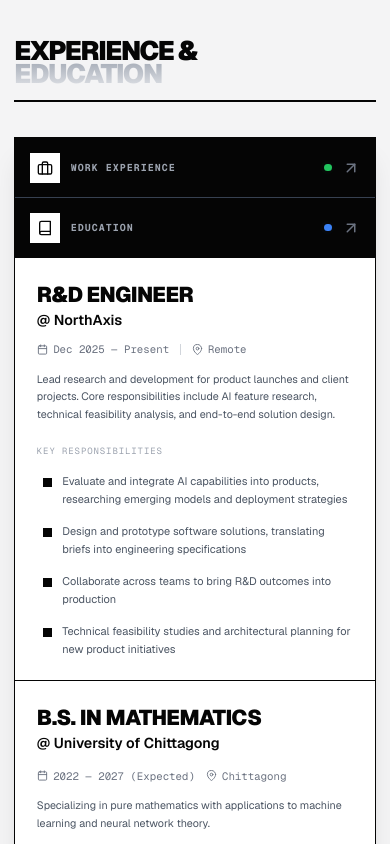
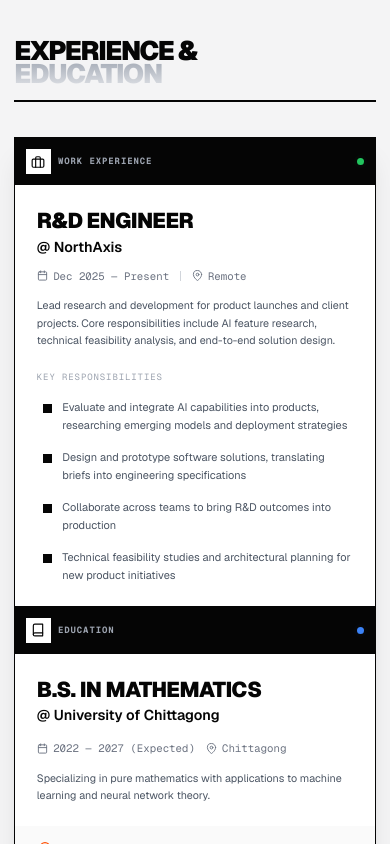
Before and after one commit to ashfinnn/obidur-rahman, a Next.js app: page / in a window 390 px wide. Shown: the part 2520-3364 px from the top of the page. Built offline with nearby package versions, Linux system fonts and the light colour scheme.

Commit message:
feat: add responsive ExperienceSection component with work and education details

```diff
--- a/app/components/sections/ExperienceSection.tsx
+++ b/app/components/sections/ExperienceSection.tsx
@@ -31,16 +31,6 @@ const EDUCATION = {
   location: "Chittagong, Bangladesh",
   period: "2022 — 2027 (Expected)",
   desc: "Specializing in pure mathematics with applications to machine learning and neural network theory.",
-  highlights: [
-    {
-      text: "Best Presenter Award — 24th International Mathematics Conference",
-      isAward: true,
-    },
-    {
-      text: "Coursework: Real Analysis, Linear Algebra, Abstract Algebra, Complex Analysis, Numerical Methods",
-      isAward: false,
-    },
-  ],
   courses: [
     "Real Analysis",
     "Linear Algebra",
@@ -80,69 +70,42 @@ export default function ExperienceSection() {
           />
         </motion.div>
 
-        {/* Main Card */}
+        {/* Card */}
         <div className="border border-[#050505] bg-white shadow-xl">
+          {/*
+            Mobile:  flex-col  → Work (header + content) then Education (header + content)
+            Desktop: grid 12   → side by side, divided by a vertical border
+          */}
+          <div className="flex flex-col lg:grid lg:grid-cols-12">
 
-          {/* Header Bar */}
-          <div className="grid grid-cols-1 lg:grid-cols-12 bg-[#050505] text-white border-b border-[#050505]">
-            <div className="lg:col-span-6 p-4 sm:p-6 border-b lg:border-b-0 lg:border-r border-gray-700 flex items-center justify-between">
-              <div className="flex items-center gap-3">
-                <div className="p-2 bg-white">
-                  <FiBriefcase className="text-[#050505]" size={16} />
+            {/* ── WORK ── */}
+            <motion.div
+              initial={{ opacity: 0 }}
+              whileInView={{ opacity: 1 }}
+              viewport={{ once: true, margin: "-50px" }}
+              transition={fast}
+              className="lg:col-span-6 group hover:bg-[#050505] transition-colors duration-300 cursor-default lg:border-r border-[#050505] border-b lg:border-b-0"
+            >
+              {/* Work header */}
+              <div className="bg-[#050505] text-white p-3 sm:p-6 flex items-center justify-between">
+                <div className="flex items-center gap-2 sm:gap-3">
+                  <div className="p-1.5 sm:p-2 bg-white">
+                    <FiBriefcase className="text-[#050505]" size={14} />
+                  </div>
+                  <span className="font-mono text-[9px] sm:text-xs font-bold uppercase tracking-widest text-gray-400">
+                    Work Experience
+                  </span>
                 </div>
-                <span className="font-mono text-[10px] sm:text-xs font-bold uppercase tracking-widest text-gray-400">
-                  Work Experience
-                </span>
-              </div>
-              <div className="flex items-center gap-3">
                 <div className="flex items-center gap-2">
                   <span className="relative flex h-2 w-2">
                     <span className="animate-ping absolute inline-flex h-full w-full rounded-full bg-green-400 opacity-75" />
                     <span className="relative inline-flex rounded-full h-2 w-2 bg-green-500" />
                   </span>
-                  <span className="font-mono text-[8px] sm:text-[9px] font-bold text-green-400 uppercase tracking-wider hidden sm:inline">
-                    Active
-                  </span>
+                  <FiArrowUpRight className="text-gray-500 hidden sm:block" size={18} />
                 </div>
-                <FiArrowUpRight className="text-gray-500" size={18} />
               </div>
-            </div>
-            <div className="lg:col-span-6 p-4 sm:p-6 flex items-center justify-between">
-              <div className="flex items-center gap-3">
-                <div className="p-2 bg-white">
-                  <FiBook className="text-[#050505]" size={16} />
-                </div>
-                <span className="font-mono text-[10px] sm:text-xs font-bold uppercase tracking-widest text-gray-400">
-                  Education
-                </span>
-              </div>
-              <div className="flex items-center gap-3">
-                <div className="flex items-center gap-2">
-                  <span className="relative flex h-2 w-2">
-                    <span className="animate-ping absolute inline-flex h-full w-full rounded-full bg-blue-400 opacity-75" />
-                    <span className="relative inline-flex rounded-full h-2 w-2 bg-blue-500" />
-                  </span>
-                  <span className="font-mono text-[8px] sm:text-[9px] font-bold text-blue-400 uppercase tracking-wider hidden sm:inline">
-                    Ongoing
-                  </span>
-                </div>
-                <FiArrowUpRight className="text-gray-500" size={18} />
-              </div>
-            </div>
-          </div>
 
-          {/* Content */}
-          <div className="grid grid-cols-1 lg:grid-cols-12 divide-y lg:divide-y-0 lg:divide-x divide-[#050505]">
-
-            {/* ── Work Column ── */}
-            <motion.div
-              initial={{ opacity: 0 }}
-              whileInView={{ opacity: 1 }}
-              viewport={{ once: true, margin: "-50px" }}
-              transition={fast}
-              className="lg:col-span-6 group hover:bg-[#050505] transition-colors duration-300 cursor-default"
-            >
-              {/* Role block */}
+              {/* Work body */}
               <div className="p-6 sm:p-8">
                 <div className="flex flex-col sm:flex-row sm:items-end sm:justify-between gap-3 mb-4">
                   <div>
@@ -153,7 +116,6 @@ export default function ExperienceSection() {
                       @ {WORK.company}
                     </p>
                   </div>
-                  {/* Inline meta pill */}
                   <div className="flex items-center gap-3 shrink-0">
                     <span className="flex items-center gap-1.5 text-xs text-gray-500 group-hover:text-gray-400 transition-colors duration-300 font-mono">
                       <FiCalendar size={11} />
@@ -171,7 +133,6 @@ export default function ExperienceSection() {
                 </p>
               </div>
 
-              {/* Responsibilities block — timeline style */}
               <div className="px-6 sm:px-8 pb-6 sm:pb-8">
                 <span className="font-mono text-[9px] sm:text-[10px] text-gray-400 uppercase tracking-widest block mb-4">
                   Key Responsibilities
@@ -179,7 +140,6 @@ export default function ExperienceSection() {
                 <ul className="space-y-0 ml-3">
                   {WORK.responsibilities.map((item, i) => (
                     <li key={i} className="flex items-start gap-3 pb-4 last:pb-0">
-                      {/* dot — pulled left to sit on the rail */}
                       <div className="shrink-0 -ml-[5px] mt-[5px] w-[9px] h-[9px] bg-[#050505] group-hover:bg-[#FF4D00] transition-colors duration-300" />
                       <span className="text-[11px] sm:text-sm text-gray-600 group-hover:text-gray-300 transition-colors duration-300 leading-relaxed">
                         {item}
@@ -190,7 +150,7 @@ export default function ExperienceSection() {
               </div>
             </motion.div>
 
-            {/* ── Education Column ── */}
+            {/* ── EDUCATION ── */}
             <motion.div
               initial={{ opacity: 0 }}
               whileInView={{ opacity: 1 }}
@@ -198,7 +158,26 @@ export default function ExperienceSection() {
               transition={{ ...fast, delay: 0.1 }}
               className="lg:col-span-6 group hover:bg-[#050505] transition-colors duration-300 cursor-default flex flex-col"
             >
-              {/* Degree block */}
+              {/* Education header */}
+              <div className="bg-[#050505] text-white p-3 sm:p-6 flex items-center justify-between">
+                <div className="flex items-center gap-2 sm:gap-3">
+                  <div className="p-1.5 sm:p-2 bg-white">
+                    <FiBook className="text-[#050505]" size={14} />
+                  </div>
+                  <span className="font-mono text-[9px] sm:text-xs font-bold uppercase tracking-widest text-gray-400">
+                    Education
+                  </span>
+                </div>
+                <div className="flex items-center gap-2">
+                  <span className="relative flex h-2 w-2">
+                    <span className="animate-ping absolute inline-flex h-full w-full rounded-full bg-blue-400 opacity-75" />
+                    <span className="relative inline-flex rounded-full h-2 w-2 bg-blue-500" />
+                  </span>
+                  <FiArrowUpRight className="text-gray-500 hidden sm:block" size={18} />
+                </div>
+              </div>
+
+              {/* Education body */}
               <div className="p-6 sm:p-8">
                 <h3 className="text-2xl sm:text-3xl md:text-4xl font-black uppercase tracking-tight group-hover:text-white transition-colors duration-300 mb-0.5">
                   {EDUCATION.degree}
@@ -222,7 +201,6 @@ export default function ExperienceSection() {
                 </p>
               </div>
 
-              {/* Award block */}
               <div className="px-6 sm:px-8 py-4 flex items-start gap-3 bg-[#050505]/[0.02] group-hover:bg-white/5 transition-colors duration-300">
                 <FiAward className="text-[#FF4D00] mt-0.5 flex-shrink-0" size={16} />
                 <span className="text-[11px] sm:text-sm text-[#FF4D00] font-semibold leading-snug">
@@ -230,7 +208,6 @@ export default function ExperienceSection() {
                 </span>
               </div>
 
-              {/* Coursework block — pill grid */}
               <div className="p-6 sm:p-8 flex-1">
                 <span className="font-mono text-[9px] sm:text-[10px] text-gray-400 uppercase tracking-widest block mb-3">
                   Coursework
@@ -249,7 +226,6 @@ export default function ExperienceSection() {
             </motion.div>
 
           </div>
-
         </div>
       </div>
     </section>
```
